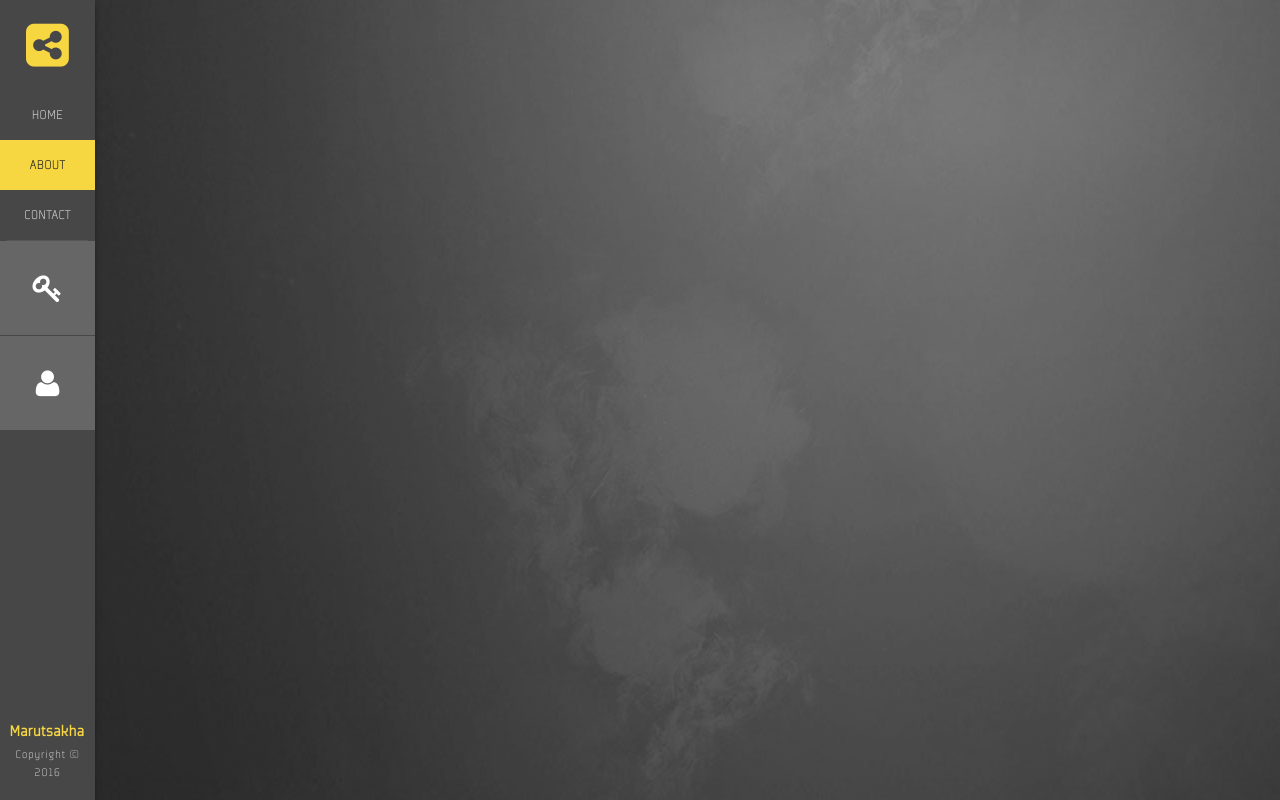
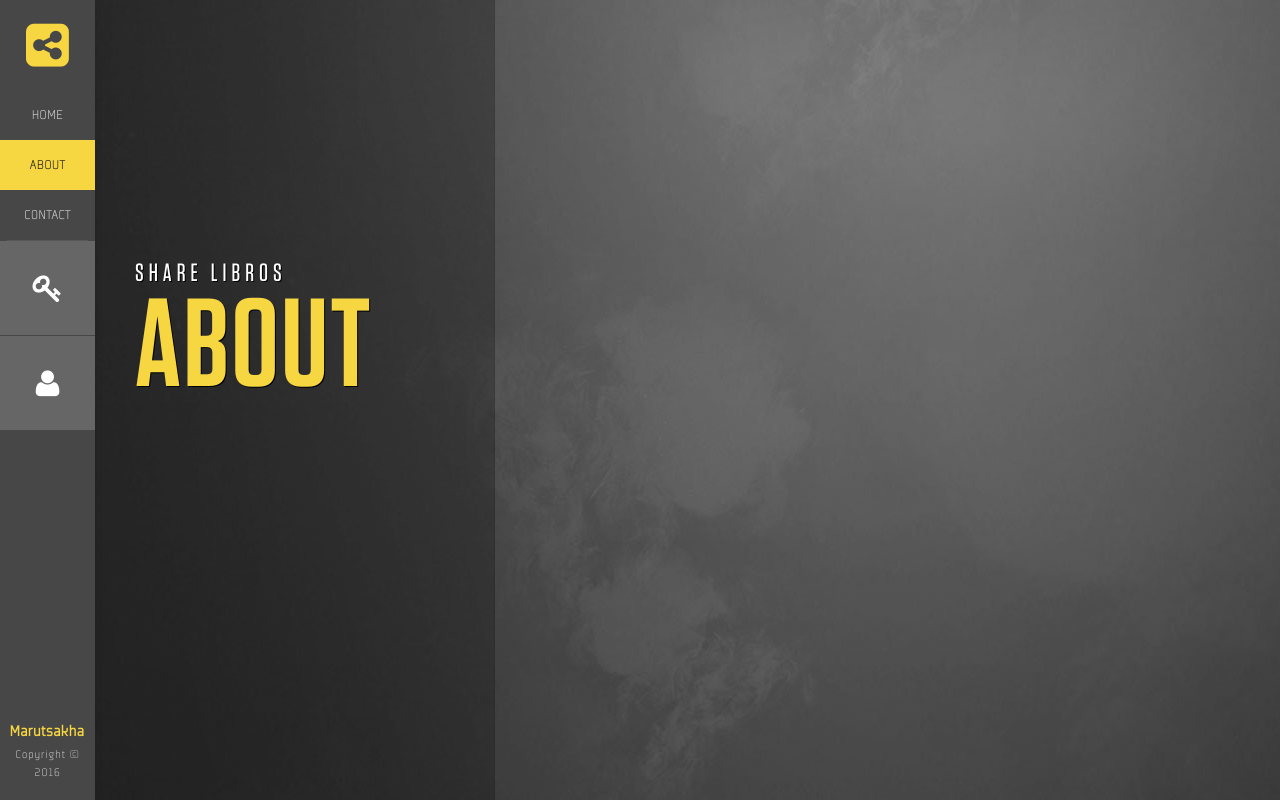
Before and after one commit to yoku2010/share-libros, a plain HTML site: page about.html in a window 1280 px wide. Drawn offline with Linux system fonts and the light colour scheme.

Commit message:
Add Side Heading

```diff
--- a/about.html
+++ b/about.html
@@ -70,7 +70,12 @@
       </div>
     </header>
     <section class="main-body">
-
+      <div class="side-heading">
+        <div class="overlay"></div>
+        <h3>SHARE <span>LIBROS</span></h3>
+        <h1>ABOUT</h1>
+      </div>
+      <div class="side-section"></div>
     </section>
     <!-- Google Analytics: change UA-XXXXX-X to be your site's ID
      <script src="https://www.google-analytics.com/analytics.js"></script><script>
--- a/css/main.css
+++ b/css/main.css
@@ -89,7 +89,7 @@ header {
   width: 95px;
   height: 100%;
   position: fixed;
-  z-index: 2000;
+  z-index: 10;
   overflow: hidden;
 }
 header .header-main-container {
@@ -125,7 +125,6 @@ header .header-main-container .submenu li a {
 }
 header .header-main-container a.logo {
   position: relative;
-  z-index: 1;
   color: #F6D641;
   float: left;
   width: 100%;
@@ -167,7 +166,7 @@ header .header-main-container .navbar ul.nav li a span {
   top: 50px;
   margin: 0 7px;
 }
-header .header-main-container .navbar ul.nav li a:hover, header .header-main-container .navbar ul.nav li a:focus {
+header .header-main-container .navbar ul.nav li a:hover, header .header-main-container .navbar ul.nav li a:focus, .side-heading h1 {
   color: #F6D641;
 }
 header .header-main-container .navbar ul.nav li.active a {
@@ -266,6 +265,7 @@ header .header-main-container .copyright .year {
 
 /* Custom body */
 .main-body {
+  position: relative;
   display: block;
   margin-left: 95px;
   background: url(../img/background.jpg) scroll repeat-x 0 0 transparent;
@@ -392,3 +392,56 @@ header .header-main-container .copyright .year {
   padding: 20px 0 10px;
   color: #958843;
 }
+
+/* Side Heading */
+.side-heading {
+  width: 400px;
+  position: fixed;
+  top: 0;
+  bottom: 0;
+  left: 95px;
+  z-index: 9;
+}
+.side-heading .overlay {
+  position: absolute;
+  top: 0;
+  left: 0;
+  right: 0;
+  bottom: 0;
+  background-color: #111;
+  opacity: 0.3;
+  z-index: 1;
+  border-right: 1px solid #000;
+}
+.side-heading h1 {
+  position: absolute;
+  z-index: 2;
+  top: 30%;
+  left: 40px;
+  margin-top: 45px;
+  font-weight: 600;
+  font-size: 125px;
+  line-height: 0.9em;
+  letter-spacing: 0.02em;
+  text-shadow: 1px 1px 0px #000;
+}
+.side-heading h3 {
+  position: absolute;
+  z-index: 2;
+  top: 30%;
+  left: 40px;
+  color: #FFF;
+  font-size: 25px;
+  letter-spacing: 0.2em;
+  line-height: 1em;
+  text-shadow: 1px 1px 0px #000;
+  opacity: 1;
+}
+.side-section {
+  position: absolute;
+  z-index: 8;
+  top: 0;
+  left: 400px;
+  right: 0;
+  bottom: 0;
+}
```
Also changed, not shown: contact.html (+6 -1 lines), login.html (+6 -1 lines), register.html (+6 -1 lines).
